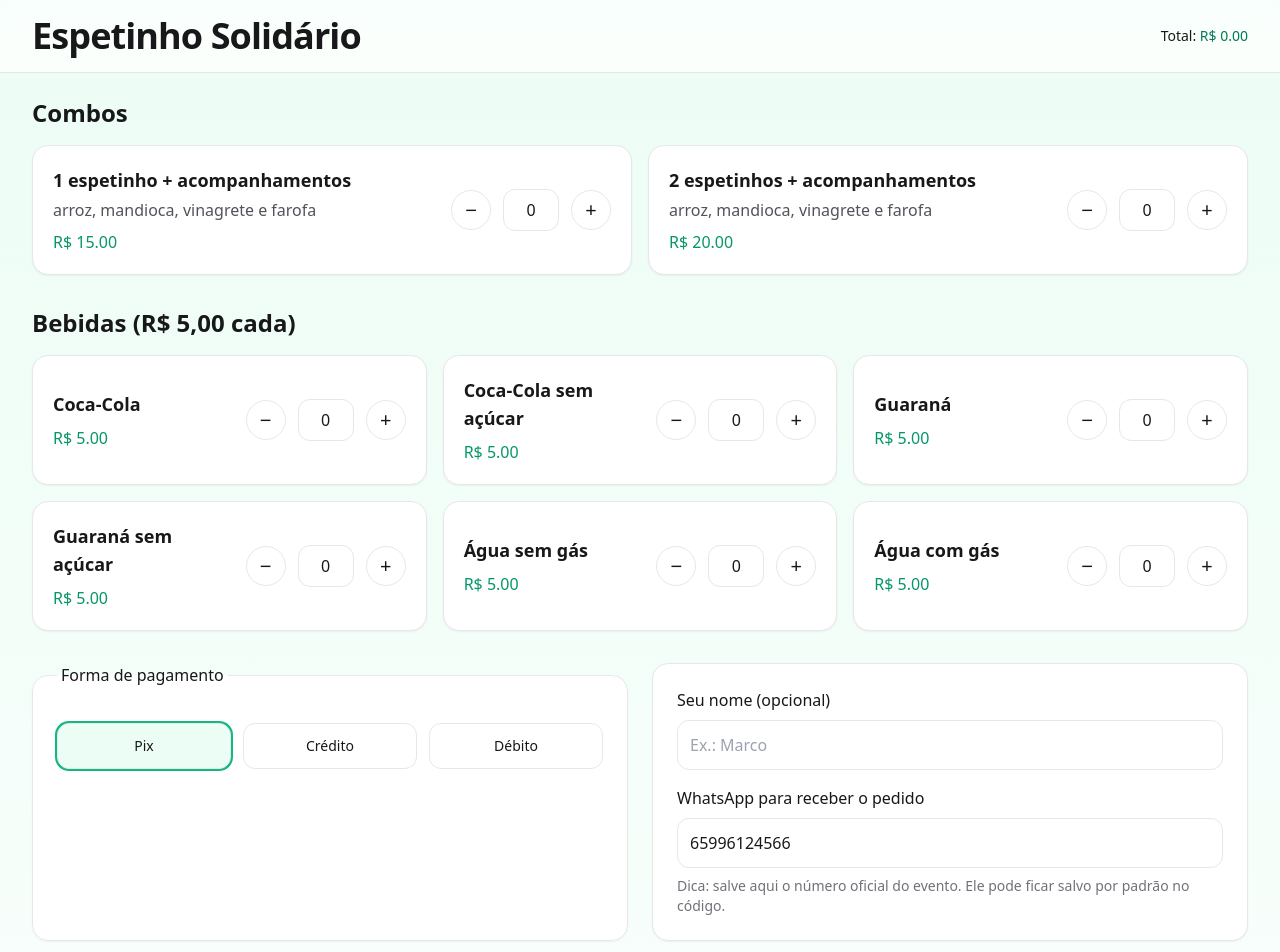
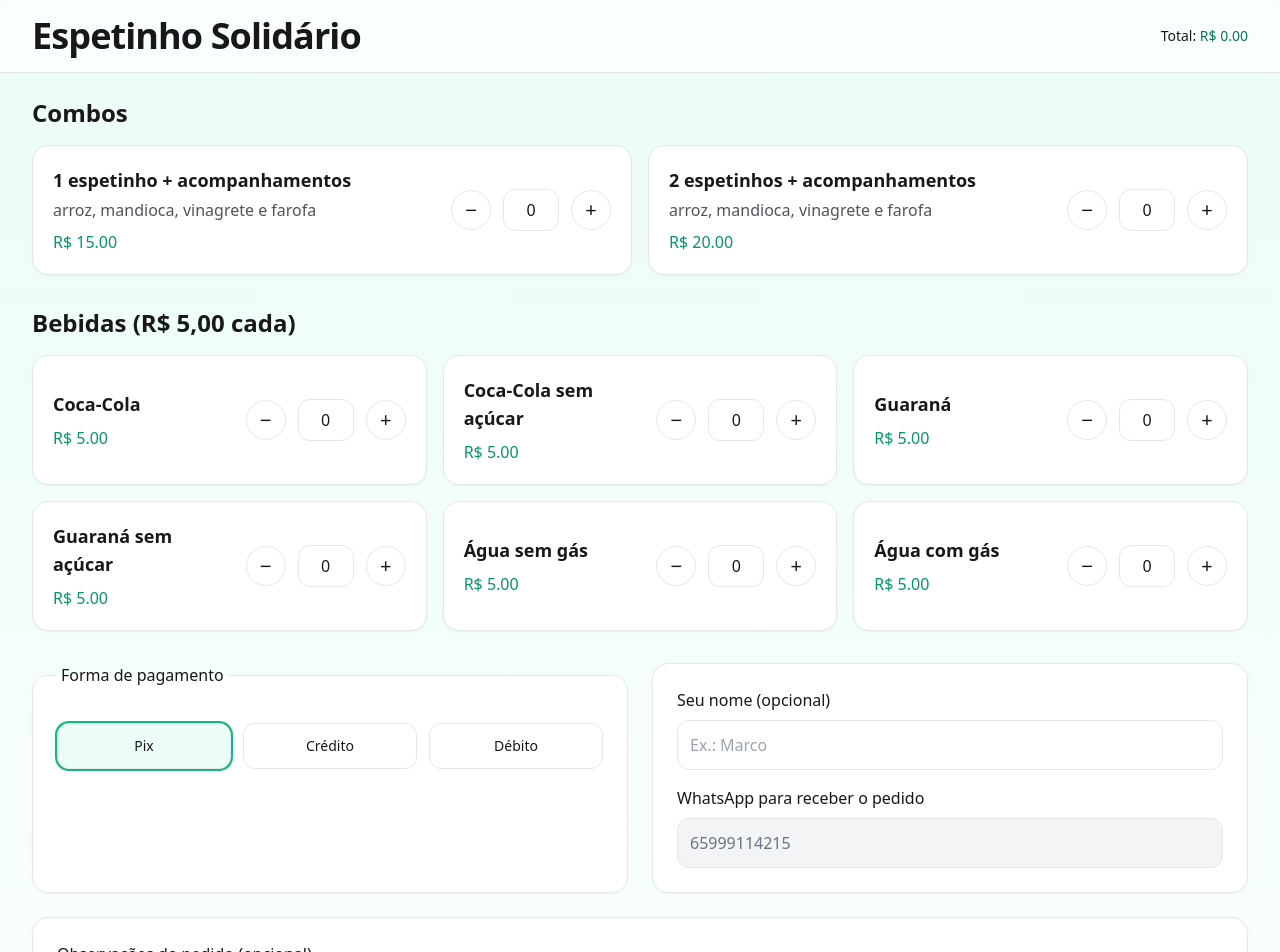
Before and after one commit to Matheus-Arruda3006/galinhada-casa-sobre-a-rocha, a React (Create React App) app: page / in a window 1280 px wide. Shown: the top 952 px of the page. Built offline with nearby package versions, Linux system fonts and the light colour scheme.

Commit message:
second commit

```diff
--- a/src/App.tsx
+++ b/src/App.tsx
@@ -3,7 +3,7 @@ import './App.css';
 
 // ===== CONFIGURAÇÃO RÁPIDA =====
 // Se quiser fixar um número de WhatsApp, preencha abaixo no formato BR sem + e sem espaços, ex: 65999999999
-const DEFAULT_WHATSAPP = "65996124566"; // deixe vazio para o cliente digitar o número na tela
+const DEFAULT_WHATSAPP = "65999114215"; // deixe vazio para o cliente digitar o número na tela
 
 // Catálogo de itens
 const combos = [
@@ -159,13 +159,13 @@ export default function EspetinhoApp() {
               </label>
               <label className="grid gap-1 sm:gap-2">
                 <span className="text-sm sm:text-base font-medium">WhatsApp para receber o pedido</span>
-                <input
-                  value={whats}
-                  onChange={(e) => setWhats(e.target.value)}
-                  placeholder="Ex.: 65999999999"
-                  className="rounded-lg sm:rounded-xl border px-3 py-2 sm:py-3 outline-none focus:ring-2 focus:ring-emerald-500 w-full text-sm sm:text-base"
-                />
-                <span className="text-xs sm:text-sm text-zinc-500 leading-relaxed">Dica: salve aqui o número oficial do evento. Ele pode ficar salvo por padrão no código.</span>
+               <input
+                value={whats}
+                disabled
+                placeholder="Ex.: 65999999999"
+                className="rounded-lg sm:rounded-xl border px-3 py-2 sm:py-3 outline-none w-full text-sm sm:text-base
+             disabled:bg-gray-100 disabled:text-gray-500 disabled:cursor-not-allowed"
+              />
               </label>
             </div>
           </div>
```
